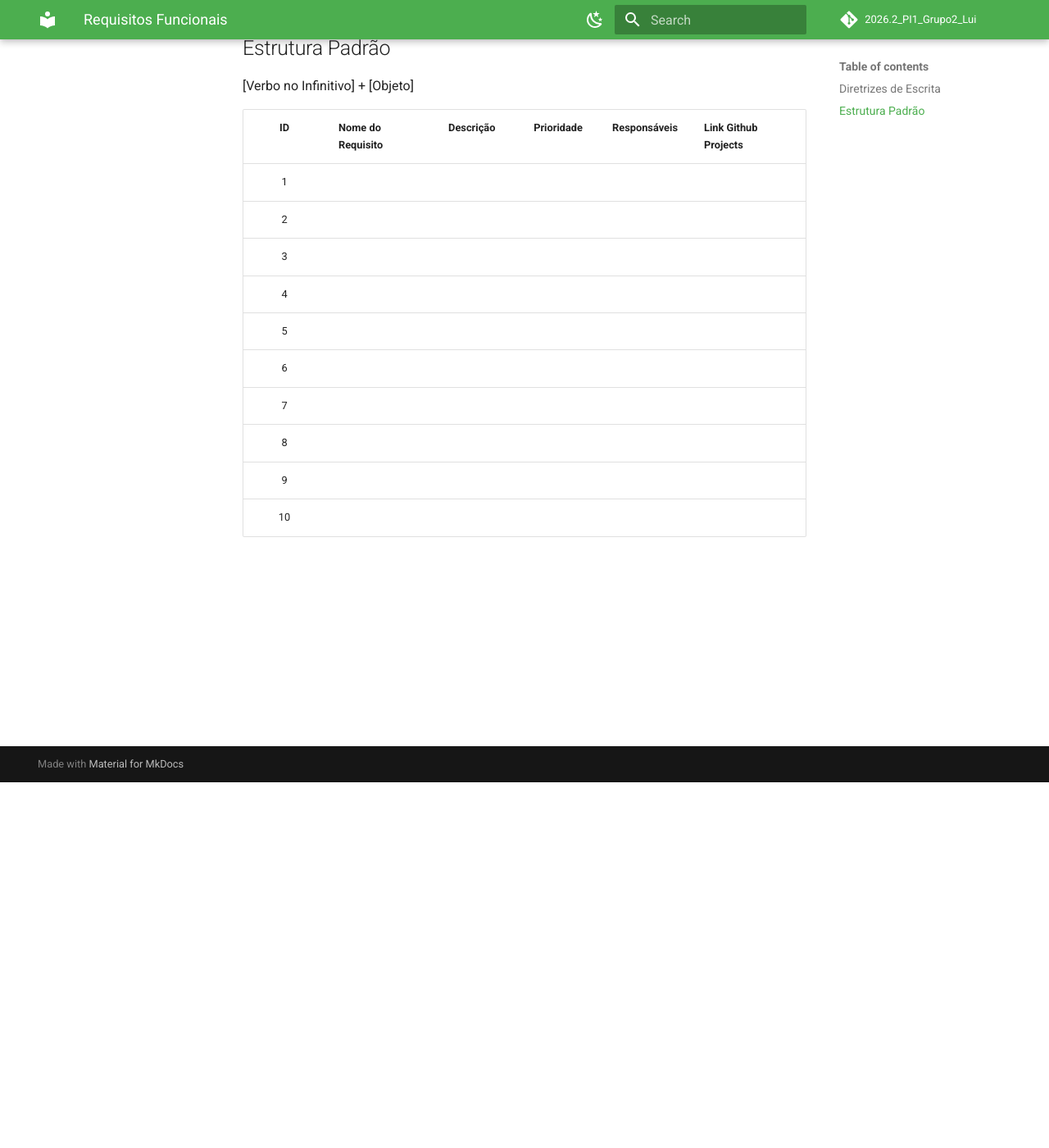
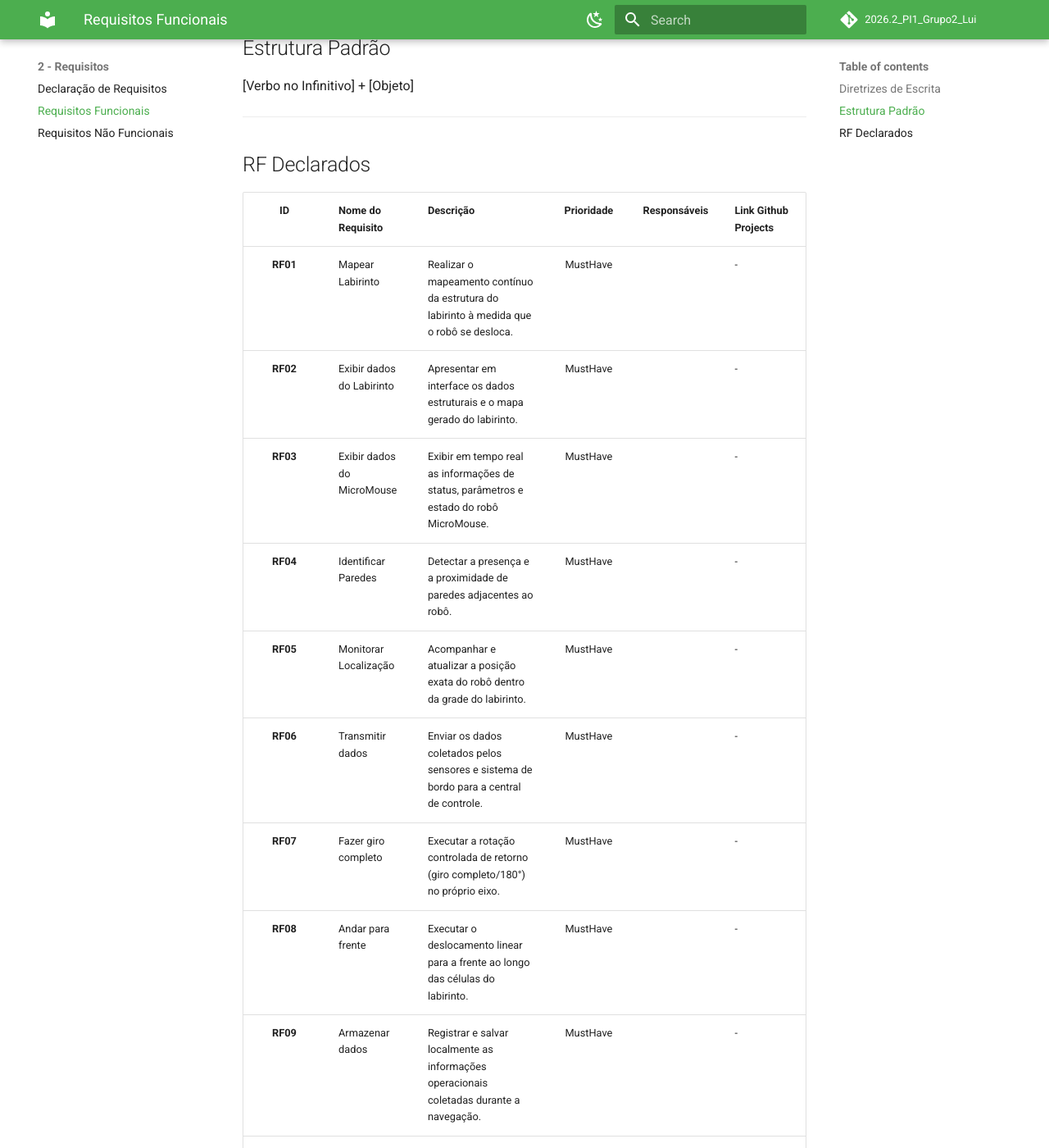
Before and after one commit to fcte-pi1/2026.2_PI1_Grupo2_Lui, an MkDocs documentation site: the page built from docs/2 - Requisitos/RF.md, in a window 1280 px wide and 1400 px high, scrolled down 446 px. Shown: the whole window at 82% size. Built offline with MkDocs 1.6.1 and Material for MkDocs 9.7.7, drawn with Linux system fonts in a browser that asks for light colours; comment, search, counter and statistics services are not loaded; some of the changed text lies outside the part shown.

Commit message:
docs: Requisitos iniciais

```diff
--- a/docs/2 - Requisitos/RF.md
+++ b/docs/2 - Requisitos/RF.md
@@ -10,15 +10,26 @@ Para manter a clareza e o padrão técnico, a declaração de um Requisito Funci
 
 [Verbo no Infinitivo] + [Objeto]
 
+---
+
+## RF Declarados
+
 | **ID** | **Nome do Requisito** | **Descrição** | **Prioridade** | **Responsáveis** | **Link Github Projects** |
 |:------:|------------------------|---------------|:--------------:|------------------|--------------------------|
-| 1 | | | | | |
-| 2 | | | | | |
-| 3 | | | | | |
-| 4 | | | | | |
-| 5 | | | | | |
-| 6 | | | | | |
-| 7 | | | | | |
-| 8 | | | | | |
-| 9 | | | | | |
-| 10 | | | | | |
+| **RF01** | Mapear Labirinto | Realizar o mapeamento contínuo da estrutura do labirinto à medida que o robô se desloca. | MustHave |  | - |
+| **RF02** | Exibir dados do Labirinto | Apresentar em interface os dados estruturais e o mapa gerado do labirinto. | MustHave |  | - |
+| **RF03** | Exibir dados do MicroMouse | Exibir em tempo real as informações de status, parâmetros e estado do robô MicroMouse. | MustHave |  | - |
+| **RF04** | Identificar Paredes | Detectar a presença e a proximidade de paredes adjacentes ao robô. | MustHave |  | - |
+| **RF05** | Monitorar Localização | Acompanhar e atualizar a posição exata do robô dentro da grade do labirinto. | MustHave |  | - |
+| **RF06** | Transmitir dados | Enviar os dados coletados pelos sensores e sistema de bordo para a central de controle. | MustHave |  | - |
+| **RF07** | Fazer giro completo | Executar a rotação controlada de retorno (giro completo/180°) no próprio eixo. | MustHave |  | - |
+| **RF08** | Andar para frente | Executar o deslocamento linear para a frente ao longo das células do labirinto. | MustHave |  | - |
+| **RF09** | Armazenar dados | Registrar e salvar localmente as informações operacionais coletadas durante a navegação. | MustHave |  | - |
+| **RF10** | Garantir integridade | Assegurar que o robô se mantenha intacto no final do trajeto. | MustHave |  | - |
+| **RF11** | Navegar labirinto | Executar os algoritmos de busca e tomada de decisão para percorrer autonomamente o labirinto. | MustHave |  | - |
+| **RF12** | Realizar telemetria | Coletar e transmitir métricas de operação do sistema para acompanhamento contínuo. | MustHave |  | - |
+| **RF13** | Garantir autonomia | Operar de forma 100% autônoma, sem necessidade de interferência humana externa durante o percurso. | MustHave |  | - |
+| **RF14** | Reconhecer Linha de Chegada | Identificar o momento exato de cruzamento ou chegada no objetivo/centro do labirinto. | ShouldHave |  | - |
+| **RF15** | Andar para trás | Executar a movimentação em marcha à ré. | ShouldHave |  | - |
+| **RF16** | Registrar Logs | Manter histórico ordenado de eventos, erros e diagnósticos do sistema. | ShouldHave |  | - |
+| **RF17** | Interromper motores | Cessar imediatamente a alimentação dos motores em caso de conclusão, parada ou falha. | ShouldHave |  | - |
--- a/mkdocs.yml
+++ b/mkdocs.yml
@@ -8,7 +8,10 @@ site_url: https://fcte-pi1.github.io/2026.2_PI1_Grupo2_Lui/
 nav:
   - Home: README.md
   - 1 - TAP: 1 - TAP.md
-  - 2 - Requisitos: 2 - Requisitos.md
+  - 2 - Requisitos:
+    - Declaração de Requisitos: 2 - Requisitos/Requisitos.md
+    - Requisitos Funcionais: 2 - Requisitos/RF.md
+    - Requisitos Não Funcionais: 2 - Requisitos/RNF.md
   - 3 - EAP: 3 - EAP.md
   - 4 - Projetos Conceituais:
       - Estruturas: 4.1 - Projeto conceitual de estruturas.md
```
Also changed, not shown: docs/2 - Requisitos/RNF.md (+17 -12 lines), docs/2 - Requisitos/Requisitos.md (+9 -6 lines).
